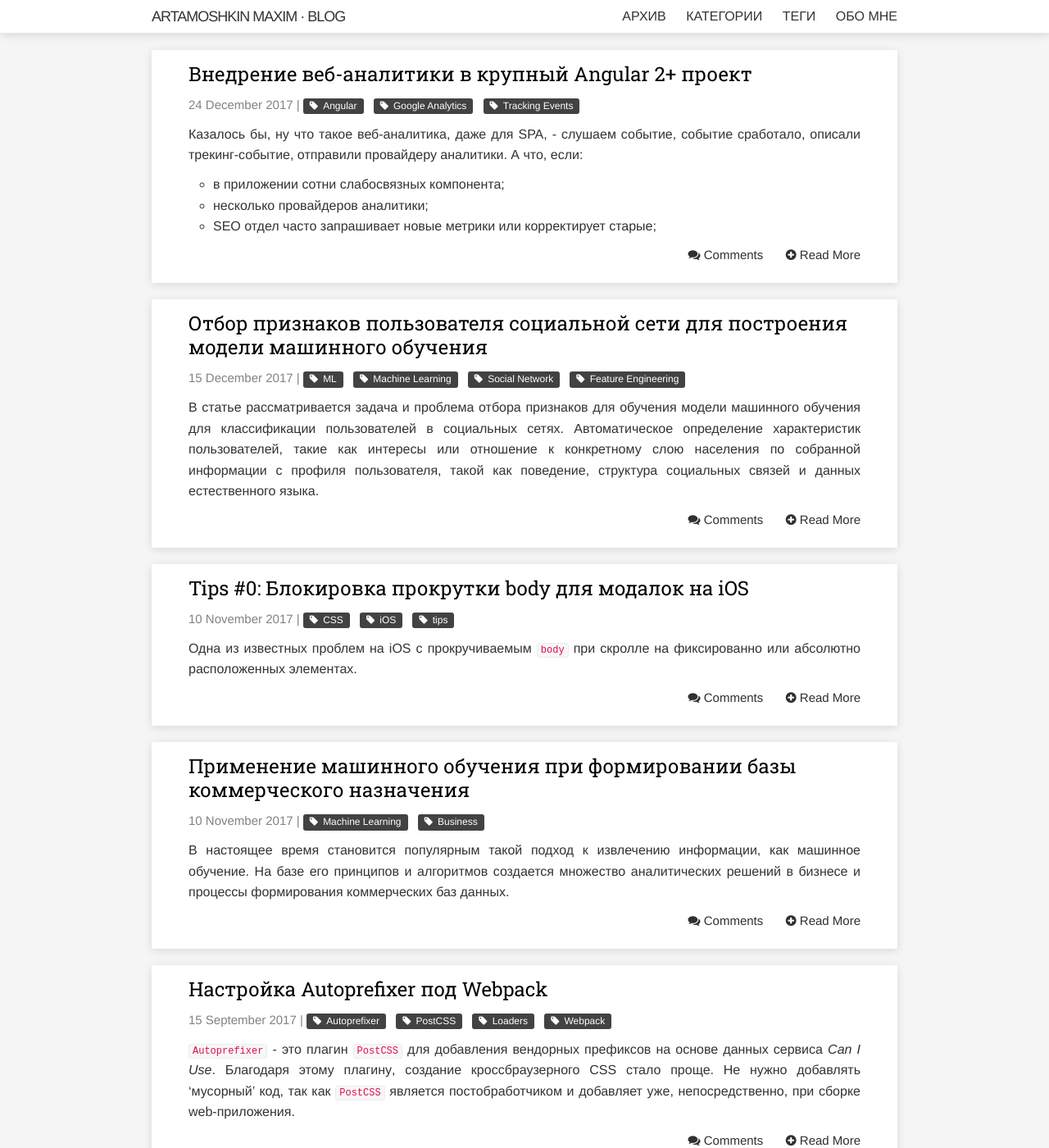
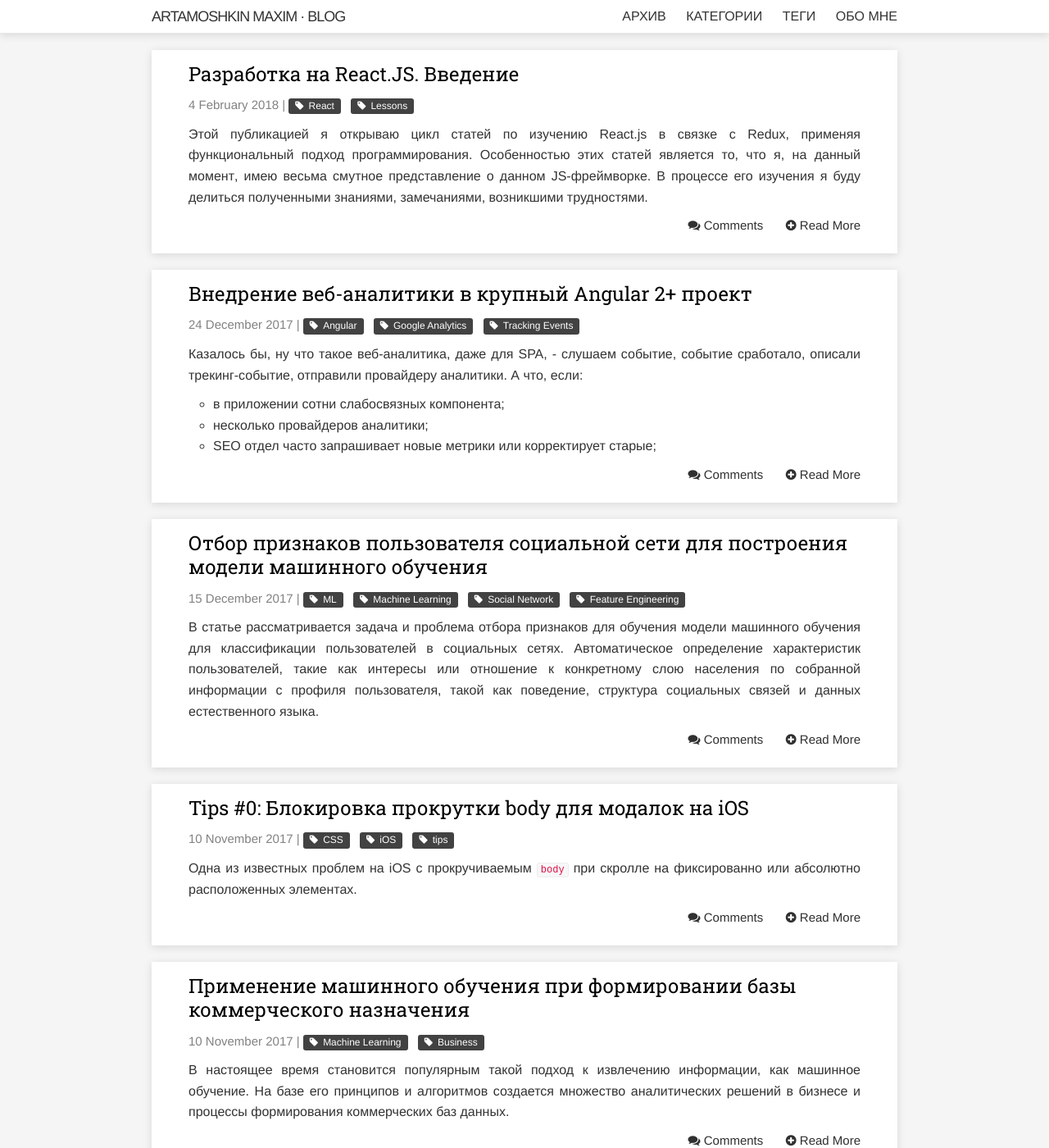
Before and after one commit to martamoshkin/blog.zverit.com, a Jekyll site: the page built from index.html, in a window 1280 px wide and 1400 px high. Shown: the whole window at 82% size. Built offline with Jekyll 4.4.1, drawn with Linux system fonts in a browser that asks for light colours; the list of posts is cut into pages by our own code.

Commit message:
add post

```diff
--- a/_layouts/post.html
+++ b/_layouts/post.html
@@ -64,7 +64,7 @@ layout: default
 	<meta itemscope itemprop="mainEntityOfPage" itemType="https://schema.org/WebPage" itemid="{{site.url}}{{page.url}}"/>
 </article>
 
-<div class="expo-section">
+<div id='subscribe' class="expo-section">
 	<h2> Подписка на новости блога: </h2>
 	<div id="mc_embed_signup">
 		<form action="//zverit.us13.list-manage.com/subscribe/post?u=a8b392fd06c991f284242671f&amp;id=576b0f82b2"
--- /dev/null
+++ b/_posts/2018-02-04-react-lessons-introduction.md
@@ -0,0 +1,38 @@
+---
+layout: post
+title:  "Разработка на React.JS. Введение"
+date:   2018-02-04 14:55:32 +0300
+category: Frontend
+author: "Artamoshkin Maxim"
+image: "/assets/react_lessons_intro.png"
+image_alt: ""
+tags: [React, Lessons]
+description: "Этой публикацией я открываю цикл статей по изучению React.JS в связке с Redux, применяя функциональный подход программирования"
+---
+
+Этой публикацией я открываю цикл статей по изучению React.js в связке с Redux, применяя функциональный подход программирования.
+Особенностью этих статей является то, что я, на данный момент, имею весьма смутное представление о данном JS-фреймворке. В процессе его изучения я буду делиться полученными знаниями, замечаниями, возникшими трудностями.
+<!-- more -->
+
+Статьи будут ориентированы на людей, имеющих знания в HTML, JS, и, хотя бы, малый опыт разработки SPA приложений.
+
+### Что такое React.JS ###
+
+*[React.js](https://reactjs.org/ "React - A JavaScript library for building user interfaces")* – js библиотека, на данный момент, является самым популярным фреймворком для разработки пользовательских интерфейсов.
+
+{:.center}
+![Количество скачиваний популярных фреймворков за последние 6 месяцев](https://blog.zverit.com/assets/npmtrends_frameworks.png)
+
+Главными ее преимуществами является его простота и скорость выполнения. Эти и остальные преимущества рассмотрим в следующих публикациях.
+
+
+Основоположником React является сотрудник компании Facebook – *[Джордан Вальке (Jordan Walke) ](https://github.com/jordwalke "Jordan Walke - GitHub")*. Впервые применился в 2011 году, и в мае 2013го стал проектом с открытым кодом. В 2015 открывается его новое направление на кроссплатформенную разработку мобильных приложений – React Native, о котором мы отдельно поговорим.
+И не так давно был представлен проект для создания интерактивных веб-сайтов с поддержкой VR-технологий.
+
+
+Сейчас React применяется на крупных коммерческих проектах, включая Facebook и Instagram. Эта библиотека пригодна к масштабируемым SPA приложениям. И тем не менее React прост в изучении и применении.
+
+
+React является открытым проектом, код которого можно посмотреть в *[официальном репозитории GitHub](https://github.com/facebook/react "Официальный репозиторй React.js")*. Также можно ознакомиться с официальной документацией на *[официальном сайте](https://reactjs.org/ "Официальный сайт React.js")*.
+
+**[Подписаться на блог](#subscribe "Подписаться на рассылку")**
```
Also changed, not shown: assets/npmtrends_frameworks.png (added), assets/react_lessons_intro.png (added).
